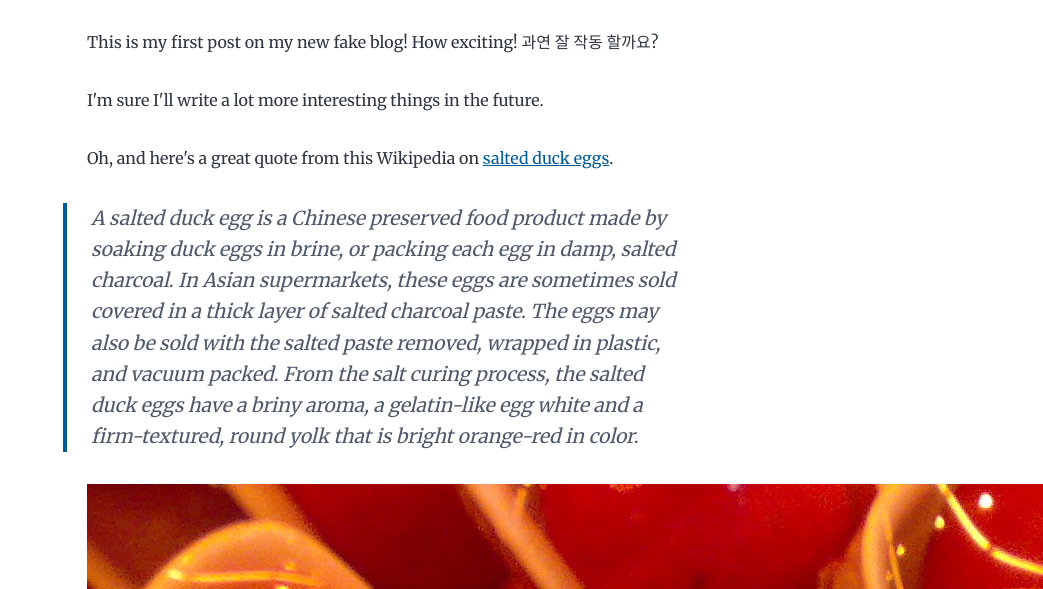
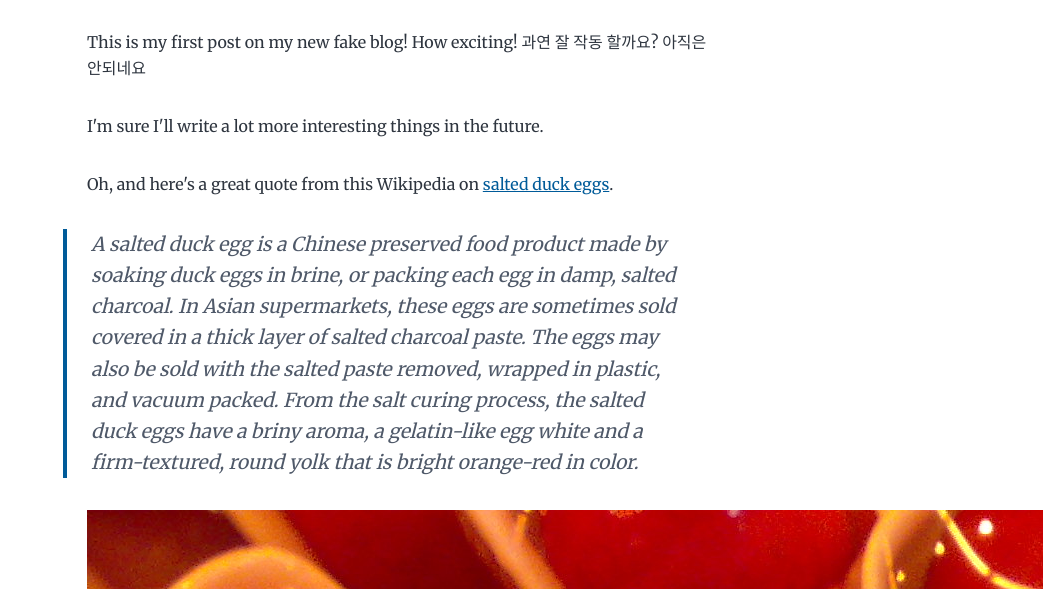
Before and after one commit to TaehyunJeon0203/TaehyunJeon0203.github.io, a Gatsby site: page /hello-world/ in a window 1280 px wide. Shown: the part 211-800 px from the top of the page, without its empty margins (237-1280 px from the left). Built offline with nearby package versions, Linux system fonts and the light colour scheme; Gatsby itself is replaced by a stand-in of ours; some packages are replaced by stand-ins of ours.

Commit message:
deploy test

```diff
--- a/content/blog/hello-world/index.md
+++ b/content/blog/hello-world/index.md
@@ -5,7 +5,7 @@ description: "Hello World"
 ---
 
 This is my first post on my new fake blog! How exciting!
-과연 잘 작동 할까요?
+과연 잘 작동 할까요? 아직은 안되네요
 
 I'm sure I'll write a lot more interesting things in the future.
 
```
